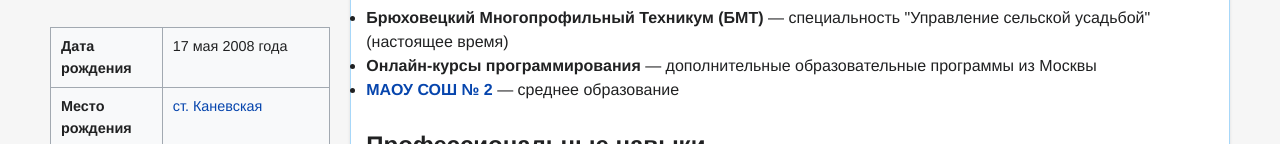
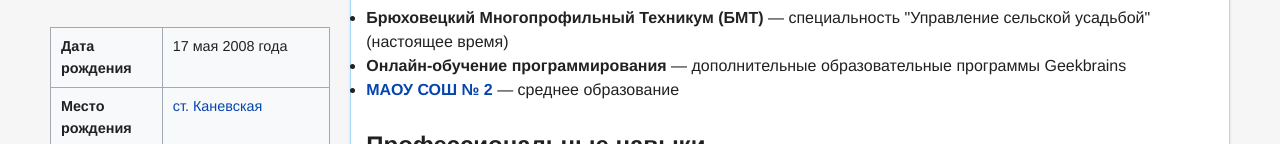
Before and after one commit to Allgameg87/Wiki_Elizar, a plain HTML site: page index.html in a window 1280 px wide. Shown: the part 426-570 px from the top of the page. Drawn offline with Linux system fonts and the light colour scheme.

Commit message:
Update index.html

```diff
--- a/index.html
+++ b/index.html
@@ -59,7 +59,7 @@
                     <h2><span class="mw-headline">Образование</span></h2>
                     <ul>
                         <li><b>Брюховецкий Многопрофильный Техникум (БМТ)</b> — специальность "Управление сельской усадьбой" (настоящее время)</li>
-                        <li><b>Онлайн-курсы программирования</b> — дополнительные образовательные программы из Москвы</li>
+                        <li><b>Онлайн-обучение программирования</b> — дополнительные образовательные программы Geekbrains</li>
                         <li><b><a href="https://yandex.ru/maps/org/shkola_2/62726655416/" target="_blank">МАОУ СОШ № 2</a></b> — среднее образование</li>
                     </ul>
                 </section>
```
